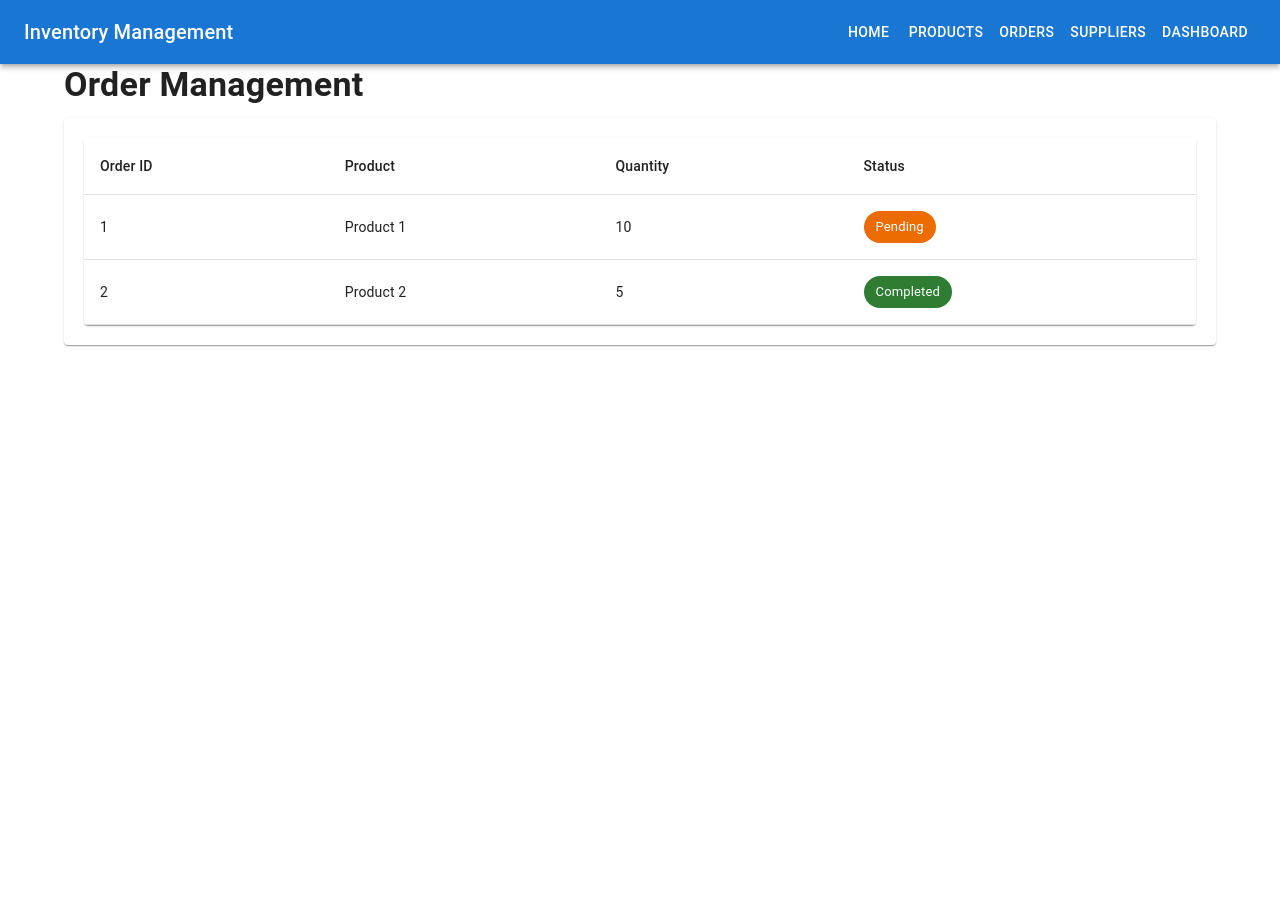
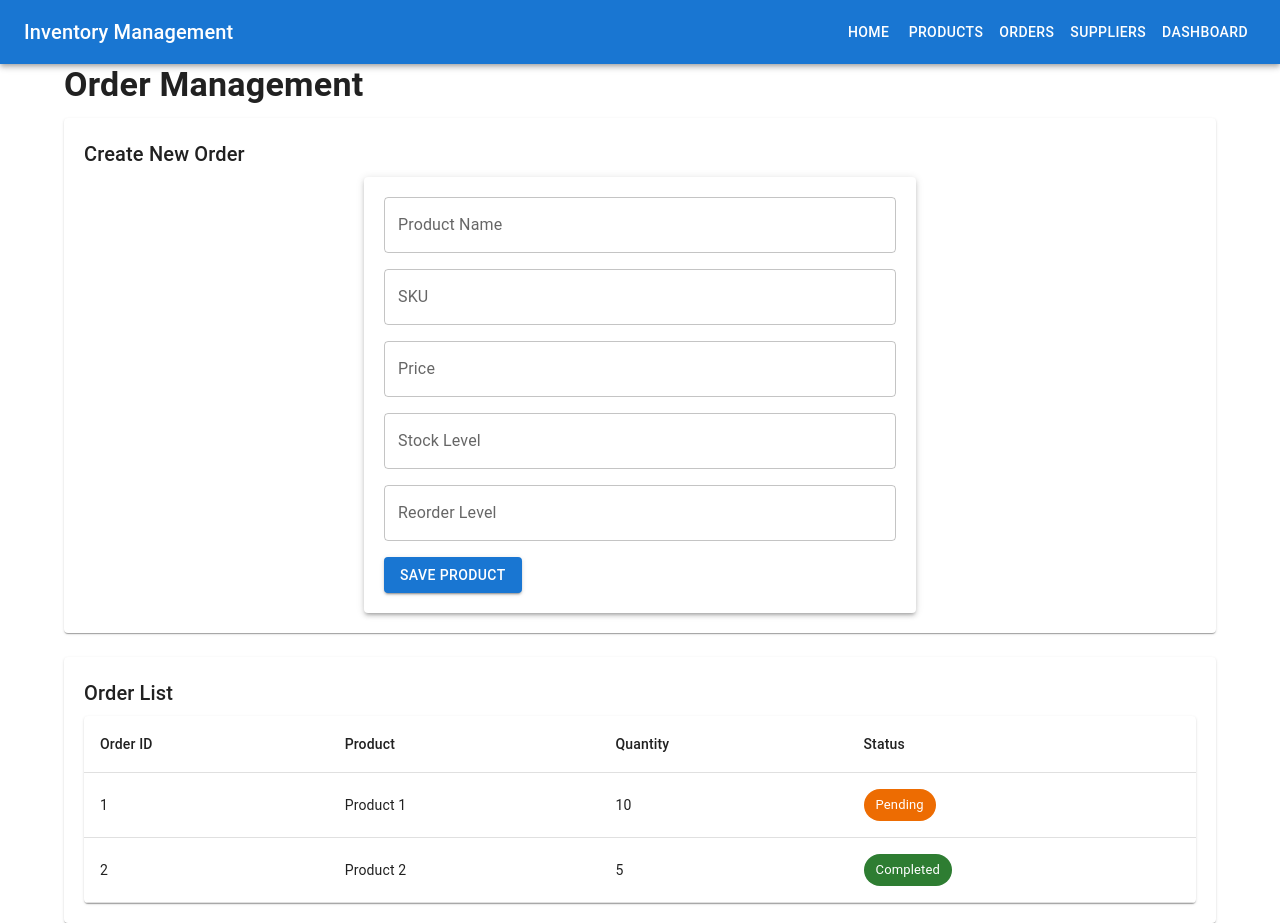
Before and after one commit to PraneethPolati/inv-manage-sys, a React (Create React App) app in the folder frontends/: page /orders in a window 1280 px wide. Before the commit the page ends 800 px from the top, so only its background shows below. Built offline with nearby package versions, Linux system fonts and the light colour scheme; sample sign-in values are in the browser's storage.

Commit message:
second commit for changes in frontend

```diff
--- a/frontends/src/App.js
+++ b/frontends/src/App.js
@@ -11,7 +11,7 @@ import Login from './pages/Login';
 import Navbar from './components/Navbar';
 import theme from './theme/theme';
 import Reporting from './pages/Reporting';
-
+import ProtectedRoute from './components/ProtectedRoute';
 import { Navigate } from 'react-router-dom';
 import { useAuth } from './contexts/AuthContext';
 
@@ -26,19 +26,21 @@ function App() {
         <Routes>
 
 
-          {/* Public Route for Login */}
-          <Route path="/login" element={token ? <Navigate to="/" /> : <Login />} />
+           {/* Redirect to login if the user is not authenticated */}
+           <Route path="/" element={token ? <Home /> : <Navigate to="/login" />} />
 
+{/* Public Route for Login */}
+<Route path="/login" element={token ? <Navigate to="/" /> : <Login />} />
 
-         <Route path="/" element={<Home />}  />
-          <Route path="/products" element= {<Products />} />
-          <Route path="/orders" element={<Orders />}  />
-          <Route path="/suppliers" element={<Suppliers />}  />
-          <Route path="/dashboard" element={<Dashboard />} />
-          <Route path="/reporting" element= {<Reporting />}  />
+{/* Protected Routes */}
+<Route path="/products" element={<ProtectedRoute element={<Products />} />} />
+<Route path="/orders" element={<ProtectedRoute element={<Orders />} />} />
+<Route path="/suppliers" element={<ProtectedRoute element={<Suppliers />} />} />
+<Route path="/dashboard" element={<ProtectedRoute element={<Dashboard />} />} />
+<Route path="/reporting" element={<ProtectedRoute element={<Reporting />} />} />
 
-           {/* Redirect any unknown routes to home */}
-           <Route path="*" element={<Navigate to="/" />} />
+{/* Fallback for undefined routes */}
+<Route path="*" element={<Navigate to="/" />} />
          </Routes>
     </ThemeProvider>
   );
--- a/frontends/src/components/OrderList.js
+++ b/frontends/src/components/OrderList.js
@@ -5,6 +5,7 @@ const OrderList = () => {
   const orders = [
     { id: 1, product: 'Product 1', quantity: 10, status: 'Pending' },
     { id: 2, product: 'Product 2', quantity: 5, status: 'Completed' },
+
     // Add more orders as needed
   ];
 
--- a/frontends/src/components/ProductForm.js
+++ b/frontends/src/components/ProductForm.js
@@ -1,7 +1,7 @@
 import React, { useState } from 'react';
-import { TextField, Button, Container } from '@mui/material';
+import { TextField, Button, Container, Grid, Paper } from '@mui/material';
 
-const ProductForm = ({ onSubmit }) => {
+const ProductForm = ({ onSubmit = () =>{} }) => {
   const [name, setName] = useState('');
   const [sku, setSku] = useState('');
   const [price, setPrice] = useState('');
@@ -10,6 +10,7 @@ const ProductForm = ({ onSubmit }) => {
 
   const handleSubmit = (e) => {
     e.preventDefault();
+    if (typeof onSubmit === 'function') {
       const newProduct = {
         name,
         sku,
@@ -18,33 +19,39 @@ const ProductForm = ({ onSubmit }) => {
         reorderLevel: parseInt(reorderLevel, 10),
       };
       onSubmit(newProduct);
+      // Reset form fields
       setName('');
       setSku('');
       setPrice('');
       setStockLevel('');
       setReorderLevel('');
+    } else {
+      console.error('onSubmit is not a function');
+    }
   };
 
   return (
+    <Container maxWidth="sm">
+      <Paper elevation={3} style={{ padding: 20 }}>
         <form onSubmit={handleSubmit}>
-      <Container container spacing={2}>
-        <Container item xs={12}>
+          <Grid container spacing={2}>
+            <Grid item xs={12}>
               <TextField
                 label="Product Name"
                 fullWidth
                 value={name}
                 onChange={(e) => setName(e.target.value)}
               />
-        </Container>
-        <Container item xs={12}>
+            </Grid>
+            <Grid item xs={12}>
               <TextField
                 label="SKU"
                 fullWidth
                 value={sku}
                 onChange={(e) => setSku(e.target.value)}
               />
-        </Container>
-        <Container item xs={12}>
+            </Grid>
+            <Grid item xs={12}>
               <TextField
                 label="Price"
                 fullWidth
@@ -52,8 +59,8 @@ const ProductForm = ({ onSubmit }) => {
                 onChange={(e) => setPrice(e.target.value)}
                 type="number"
               />
-        </Container>
-        <Container item xs={12}>
+            </Grid>
+            <Grid item xs={12}>
               <TextField
                 label="Stock Level"
                 fullWidth
@@ -61,8 +68,8 @@ const ProductForm = ({ onSubmit }) => {
                 onChange={(e) => setStockLevel(e.target.value)}
                 type="number"
               />
-        </Container>
-        <Container item xs={12}>
+            </Grid>
+            <Grid item xs={12}>
               <TextField
                 label="Reorder Level"
                 fullWidth
@@ -70,14 +77,16 @@ const ProductForm = ({ onSubmit }) => {
                 onChange={(e) => setReorderLevel(e.target.value)}
                 type="number"
               />
-        </Container>
-        <Container item xs={12}>
+            </Grid>
+            <Grid item xs={12}>
               <Button variant="contained" color="primary" type="submit">
                 Save Product
               </Button>
+            </Grid>
+          </Grid>
+        </form>
+      </Paper>
     </Container>
-      </Container>
-    </form>
   );
 };
 
--- a/frontends/src/contexts/AuthContext.js
+++ b/frontends/src/contexts/AuthContext.js
@@ -1,14 +1,19 @@
 import React, { createContext, useContext, useState } from 'react';
 
-// Create the context
 const AuthContext = createContext();
 
-// Create a provider component
 export const AuthProvider = ({ children }) => {
-  const [token, setToken] = useState(null);
+  const [token, setToken] = useState(localStorage.getItem('token') || null);
 
-  const login = (newToken) => setToken(newToken);
-  const logout = () => setToken(null);
+  const login = (token) => {
+    localStorage.setItem('token', token);
+    setToken(token);
+  };
+
+  const logout = () => {
+    localStorage.removeItem('token');
+    setToken(null);
+  };
 
   return (
     <AuthContext.Provider value={{ token, login, logout }}>
@@ -17,7 +22,6 @@ export const AuthProvider = ({ children }) => {
   );
 };
 
-// Create a custom hook to use the context
 export const useAuth = () => {
   const context = useContext(AuthContext);
   if (!context) {
--- a/frontends/src/index.js
+++ b/frontends/src/index.js
@@ -1,10 +1,13 @@
 import React from 'react';
-import ReactDOM from 'react-dom';
 import App from './App';
 import { AuthProvider } from './contexts/AuthContext';
 import { BrowserRouter as Router } from 'react-router-dom';
+import { createRoot } from 'react-dom/client';
 
-ReactDOM.render(
+const container = document.getElementById('root');
+const root = createRoot(container);
+
+root.render(
   <React.StrictMode>
     <AuthProvider>
       <Router>
@@ -12,5 +15,5 @@ ReactDOM.render(
       </Router>
     </AuthProvider>
   </React.StrictMode>,
-  document.getElementById('root')
+
 );
--- a/frontends/src/pages/Login.js
+++ b/frontends/src/pages/Login.js
@@ -19,22 +19,26 @@ const Login = () => {
   const { login } = useAuth();
   const navigate = useNavigate();
 
-  const handleLogin = async () => {
+  const loginApi = async ({ username, password }) => {
+    const response = await fetch('/api/users/login', {
+      method: 'POST',
+      headers: { 'Content-Type': 'application/json' },
+      body: JSON.stringify({ username, password }),
+    });
+    if (!response.ok) {
+      throw new Error('Login failed');
+    }
+    return response.json();
+  };
+
+  const handleLogin = async (e) => {
+    e.preventDefault();
     setLoading(true);
     setError(null);
     try {
-      const response = await fetch('/api/auth/login', {
-        method: 'POST',
-        headers: { 'Content-Type': 'application/json' },
-        body: JSON.stringify({ username, password })
-      });
-      const data = await response.json();
-      if (response.ok) {
-        login(data.token); // Use the login function from context
-        navigate('/'); // Redirect to home or other protected page
-      } else {
-        setError(data.message);
-      }
+      const data = await loginApi({ username, password });
+      login(data.token);
+      navigate('/');
     } catch (err) {
       setError('Login failed');
     } finally {
--- a/frontends/src/pages/Orders.js
+++ b/frontends/src/pages/Orders.js
@@ -1,17 +1,36 @@
-import React from 'react';
+import React, { useState } from 'react';
 import { Container, Grid, Paper, Typography } from '@mui/material';
 import OrderList from '../components/OrderList';
+import ProductForm from '../components/ProductForm';
 
 const Orders = () => {
+  const [orders, setOrders] = useState([]);
+  const handleAddOrder = (newOrder) => {
+    setOrders([...orders, newOrder]);
+  };
+
   return (
-    <Container>
+    <Container maxWidth="lg">
     <Typography variant="h4" gutterBottom>
       Order Management
     </Typography>
     <Grid container spacing={3}>
+      {/* Form to add new orders */}
       <Grid item xs={12}>
         <Paper style={{ padding: '20px' }}>
-            <OrderList />
+          <Typography variant="h6" gutterBottom>
+            Create New Order
+          </Typography>
+          <ProductForm onSubmit={handleAddOrder} />
+        </Paper>
+      </Grid>
+      {/* List of existing orders */}
+      <Grid item xs={12}>
+        <Paper style={{ padding: '20px' }}>
+          <Typography variant="h6" gutterBottom>
+            Order List
+          </Typography>
+          <OrderList orders={orders} />
         </Paper>
       </Grid>
     </Grid>
```
Also changed, not shown: frontends/src/api.js (added, +12 -0 lines). Lines whose indentation alone changed are shown as unchanged.
